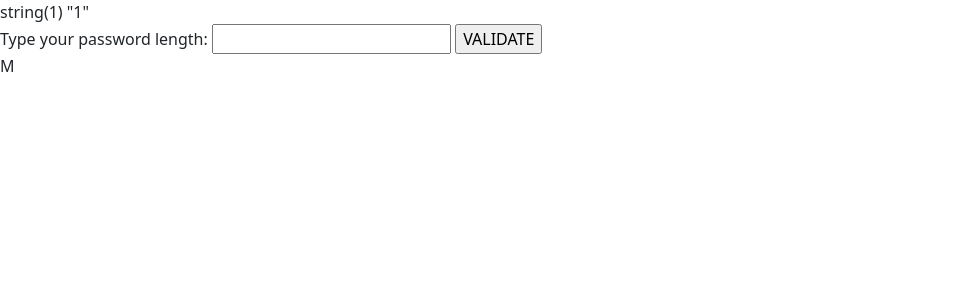
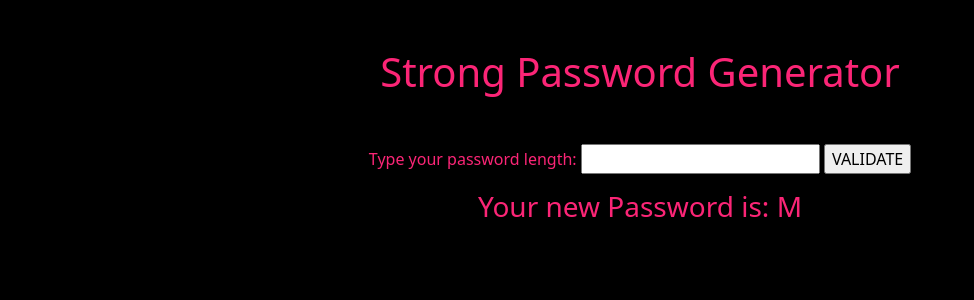
Before and after one commit to lufranski/php-strong-password-generator, a PHP site: page /?charnumber=1 in a window 1280 px wide. Shown: the top 300 px of the page, without its empty margins (0-974 px from the left). Run offline with PHP 8.4, Linux system fonts and the light colour scheme.

Commit message:
Milestone 1 - added some Bootstrap CSS

```diff
--- a/index.php
+++ b/index.php
@@ -6,17 +6,34 @@
     <meta name="viewport" content="width=device-width, initial-scale=1.0">
     <title>PHP Strong Password Generator</title>
     <link rel="stylesheet" href="https://cdn.jsdelivr.net/npm/bootstrap@5.2.3/dist/css/bootstrap.min.css">
+    <style>
+        body {
+            background-color: black;
+        }
+
+        h1,h3 {
+            color: #FB2576;
+        }
+
+        label {
+            color: #FB2576;
+        }
+    </style>
 
     <?php
 
         $charNumber = $_GET['charnumber'];
 
-        var_dump($charNumber);
     ?>
 </head>
 <body>
+
+    <!-- Title -->
+    <div class="mx-auto my-5 w-50 text-center">
+        <h1>Strong Password Generator</h1>
+    </div>
     <!-- FORM -->
-    <form>
+    <form class="mx-auto my-3 w-50 text-center">
         <label for="charnumber">Type your password length:</label>
         <input type="number" name="charnumber">
         <input type="submit" value="VALIDATE">
@@ -28,9 +45,12 @@
             return substr(str_shuffle($data), 0, $charNumber);
         }
 
-        echo randomPswGen($charNumber);
+        echo '<div class="mx-auto my-3 w-50 text-center">'
+        . '<h3>'
+        . 'Your new Password is:' . ' ' . randomPswGen($charNumber)
+        . '</h3>'
+        . '</div>';
 
-        // var_dump(strlen(randomPswGen($charNumber)))
     ?>
 </body>
 </html>
```
Also changed, not shown: libs/helper.php (added).
